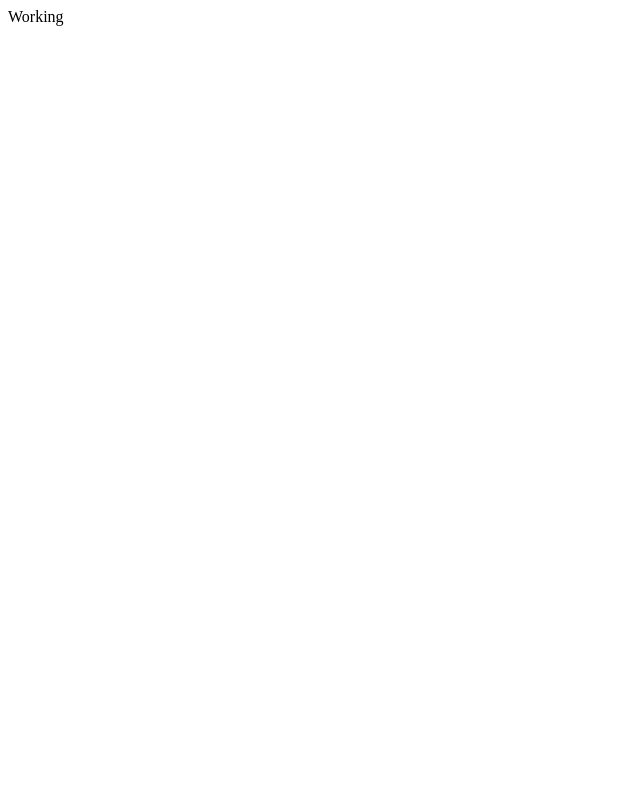
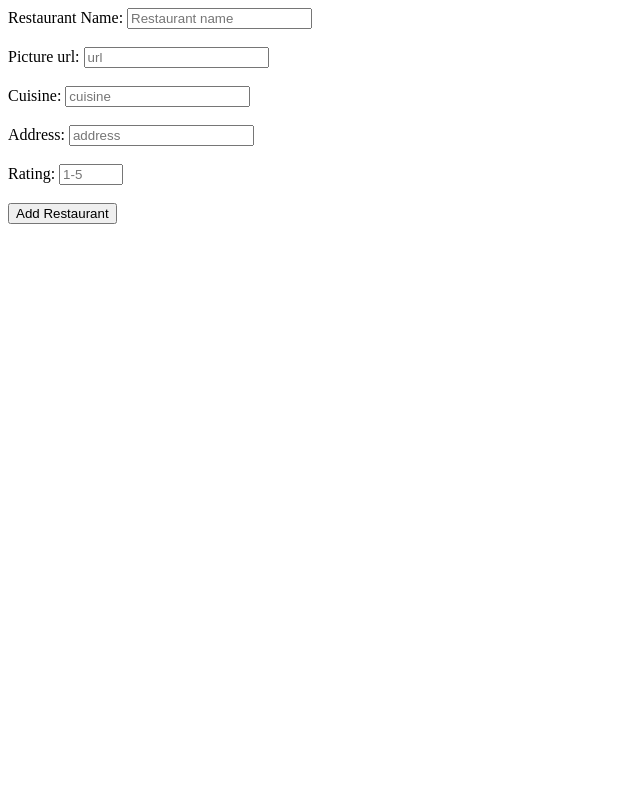
Before and after one commit to Mogiliranjith/Meal-Dot-Com, a Django app: page /open_add_restaurant in a window 1280 px wide. Before the commit the part shown is almost empty. Shown: the whole page, without its empty margins (0-640 px from the left). Run offline with Django 5.2, Linux system fonts and the light colour scheme.

Commit message:
Add restaurant feature added for the admin
Added the feature to add new restaurants by the admin which will be shown to the customers

```diff
--- a/mealdotcom/delivery/admin.py
+++ b/mealdotcom/delivery/admin.py
@@ -1,5 +1,6 @@
 from django.contrib import admin
 
-from .models import User
+from .models import Restaurant, User
 # Register your models here.
 admin.site.register(User)
+admin.site.register(Restaurant)
--- /dev/null
+++ b/mealdotcom/delivery/templates/delivery/add_restaurant.html
@@ -0,0 +1,29 @@
+<!DOCTYPE html>
+<html lang="en">
+<head>
+  <meta charset="UTF-8">
+  <meta name="viewport" content="width=device-width, initial-scale=1.0">
+  <title>New Restaurant</title>
+</head>
+<body>
+  <form action="{% url 'add_restaurant' %}" method="POST">
+    {% csrf_token %}
+    <label>Restaurant Name: </label>
+    <input type="text" placeholder="Restaurant name" name="name"><br><br>
+
+    <label>Picture url: </label>
+    <input type="text" placeholder="url" name="picture"><br><br>
+
+    <label>Cuisine: </label>
+    <input type="text" placeholder="cuisine" name="cuisine"><br><br>
+
+    <label>Address: </label>
+    <input type="text" placeholder="address" name="address"><br><br>
+
+    <label>Rating: </label>
+    <input type="number" placeholder="1-5" name="rating" min="1" max="5" step="0.5"><br><br>
+
+    <button type="submit">Add Restaurant</button>
+  </form>
+</body>
+</html>
--- a/mealdotcom/delivery/templates/delivery/admin_home.html
+++ b/mealdotcom/delivery/templates/delivery/admin_home.html
@@ -8,7 +8,7 @@
 <body>
   <h3>Welcome to Admin Home!</h3>
 
-  <a href="open_add_restaurent">Add new Restaurants</a><br><br>
+  <a href="open_add_restaurant">Add new Restaurants</a><br><br>
   <a href="">Show Restaurants</a>
 </body>
 </html>
--- a/mealdotcom/delivery/urls.py
+++ b/mealdotcom/delivery/urls.py
@@ -6,4 +6,5 @@ urlpatterns = [
   path('signup', views.signup, name='signup'),
   path('signin', views.signin, name='signin'),
   path('open_add_restaurant', views.open_add_restaurant, name = 'open_add_restaurant'),
+  path('add_restaurant', views.add_restaurant, name="add_restaurant"),
 ]
--- a/mealdotcom/delivery/views.py
+++ b/mealdotcom/delivery/views.py
@@ -1,6 +1,6 @@
 from django.shortcuts import render
 from django.http import HttpResponse
-from.models import User
+from.models import User, Restaurant
 
 # Create your views here.
 def index(request):
@@ -84,4 +84,27 @@ def signin(request):
 
 #opening add restaurants for the admin
 def open_add_restaurant(request):
-  return HttpResponse("Working")
+  return render(request, 'delivery/add_restaurant.html')
+
+#adding restaurants
+def add_restaurant(request):
+  if request.method == 'POST':
+    name = request.POST.get('name')
+    picture = request.POST.get('picture')
+    cuisine = request.POST.get('cuisine')
+    address = request.POST.get('address')
+    rating = request.POST.get('rating')
+
+    #check for duplicate by name + address
+    if Restaurant.objects.filter(name = name, address = address).exists():
+      return HttpResponse("Duplicate restaurant!")
+
+    Restaurant.objects.create(
+      name = name,
+      picture = picture,
+      cuisine = cuisine,
+      address = address,
+      rating = rating,
+    )
+    return HttpResponse("Successfully Added !")
+    #return render(request, 'admin_home.html')
```
Also changed, not shown: mealdotcom/delivery/models.py (+8 -1 lines), mealdotcom/db.sqlite3, mealdotcom/delivery/images/default.jpg (added), mealdotcom/delivery/migrations/0002_restaurant.py (added), mealdotcom/delivery/migrations/0003_restaurant_address.py (added).
